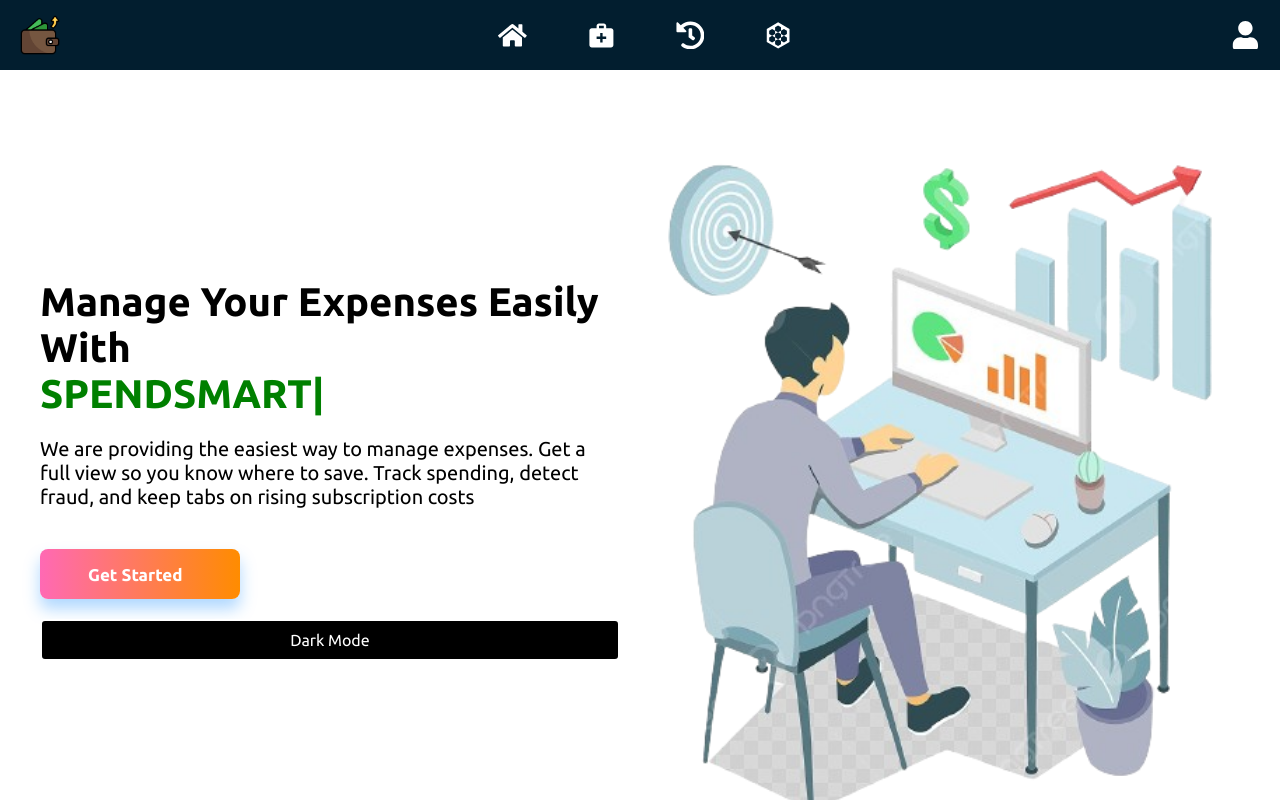
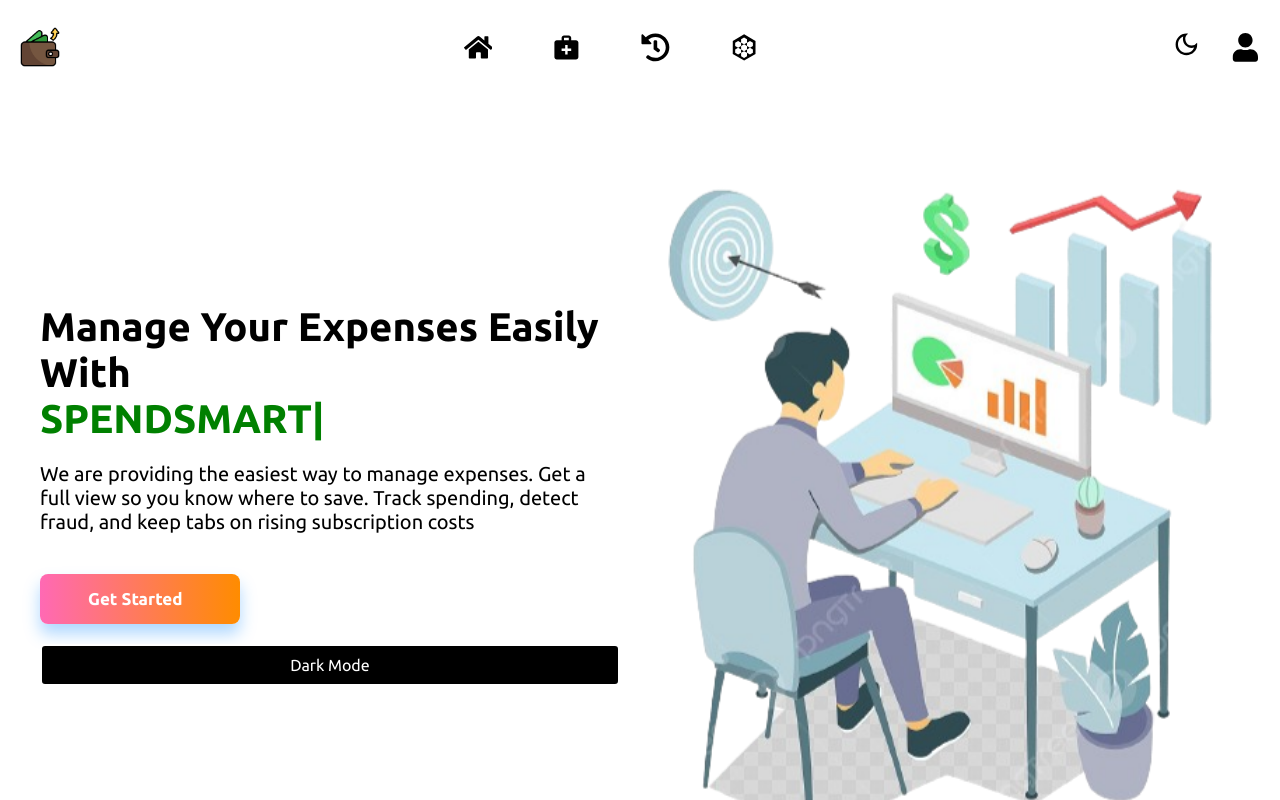
Before and after one commit to Pritam-Raj/ExpenseTracker, a React (Vite) app: page / in a window 1280 px wide. Built offline with nearby package versions, Linux system fonts and the light colour scheme.

Commit message:
added dark mode light mode

```diff
--- a/src/components/Navbar.css
+++ b/src/components/Navbar.css
@@ -1,24 +1,22 @@
-
 .navbar {
   display: flex;
   justify-content: space-between;
   align-items: center;
   padding: 20px;
-  background-color: #000;
-  color: #fff;
   width: 100%;
   box-sizing: border-box;
 }
+
 .dark-mode {
-  background-color: #000;
-  color: #fff;
+  background-color: #ffeb3b; /* Yellow background color for dark mode */
+  color: #fff; /* White text color for dark mode */
 }
 
 .light-mode {
   background-color: #fff;
   color: #000;
+}
 
-}
 .logo {
   height: 40px;
 }
@@ -32,11 +30,11 @@
   position: relative;
   display: flex;
   align-items: center;
-  color: #fff;
   text-decoration: none;
   font-size: 1rem;
   transition: color 0.3s ease;
-  white-space: nowrap; /* Prevent line breaks */
+  white-space: nowrap;
+  color: inherit; /* Ensure links inherit color from the parent */
 }
 
 .nav-link .nav-text {
@@ -47,7 +45,7 @@
   opacity: 0;
   visibility: hidden;
   transition: opacity 0.3s ease;
-  white-space: nowrap; /* Prevent line breaks */
+  white-space: nowrap;
 }
 
 .nav-link:hover .nav-text {
@@ -65,19 +63,51 @@
   opacity: 0;
 }
 
-.nav-link:hover {
-  color: #fbff14; /* Use your brand's color */
+/* Hover effect for light mode */
+.light-mode .nav-link:hover {
+  color: #000; /* Black color for light mode hover */
+}
+
+/* Hover effect for dark mode */
+.dark-mode .nav-link:hover {
+  color: #fbff14; /* Yellow color for dark mode hover */
 }
 
 .login {
-  color: #fff;
   text-decoration: none;
   font-size: 1rem;
   transition: color 0.3s ease;
+  color: inherit; /* Ensure login link inherits color from the parent */
 }
 
 .login:hover {
-  color: #fbff00; /* Use your brand's color */
+  color: #fbff00;
+}
+
+.toggle-login-container {
+  display: flex;
+  align-items: center;
+  gap: 20px;
+}
+
+.toggle-button {
+  background: none;
+  border: none;
+  cursor: pointer;
+  font-size: 1.8rem;
+  transition: color 0.3s ease;
+}
+
+.toggle-button.light-mode .toggle-icon {
+  color: #000; /* Black color for light mode */
+}
+
+.toggle-button.dark-mode .toggle-icon {
+  color: #fff; /* White color for dark mode */
+}
+
+.toggle-icon {
+  font-size: 1.8rem;
 }
 
 @media (max-width: 768px) {
@@ -91,7 +121,7 @@
     flex-direction: column;
   }
 
-  .login {
+  .toggle-login-container {
     margin-top: 10px;
   }
 }
--- a/src/components/Navbar.jsx
+++ b/src/components/Navbar.jsx
@@ -1,12 +1,18 @@
-import React from 'react';
+import React, { useState } from 'react';
 import { Link } from 'react-router-dom';
 import './Navbar.css';
 import logoImg from "../assets/expenses.png";
 import { FaHome, FaHistory, FaUser } from "react-icons/fa";
 import { GiArtificialHive } from "react-icons/gi";
-import { MdMedicalServices } from "react-icons/md";
+import { MdMedicalServices, MdOutlineLightMode, MdOutlineDarkMode } from "react-icons/md";
 
-const Navbar = ({ isDarkMode }) => {
+const Navbar = () => {
+  const [isDarkMode, setIsDarkMode] = useState(false);
+
+  const toggleDarkMode = () => {
+    setIsDarkMode(!isDarkMode);
+  };
+
   return (
     <div className={`navbar ${isDarkMode ? 'dark-mode' : 'light-mode'}`}>
       <img className='logo' src={logoImg} alt="logo" />
@@ -28,10 +34,15 @@
           <span className="nav-text">Ask AI</span>
         </Link>
       </div>
-      <Link className="nav-link login" to="/login">
-        <FaUser className="nav-icon" />
-        <span className="nav-text">Login</span>
-      </Link>
+      <div className='toggle-login-container'>
+        <button className={`toggle-button ${isDarkMode ? 'dark-mode' : 'light-mode'}`} onClick={toggleDarkMode}>
+          {isDarkMode ? <MdOutlineLightMode className="toggle-icon" /> : <MdOutlineDarkMode className="toggle-icon" />}
+        </button>
+        <Link className="nav-link login" to="/login">
+          <FaUser className="nav-icon" />
+          <span className="nav-text">Login</span>
+        </Link>
+      </div>
     </div>
   );
 };
--- a/src/index.css
+++ b/src/index.css
@@ -16,9 +16,3 @@
   background-color: #111;
   /* padding: 20px; */
 }
-
-.navbar{
-  height: 70px;
-  width: 100%;
-  background-color:#021E2F
- }
```
